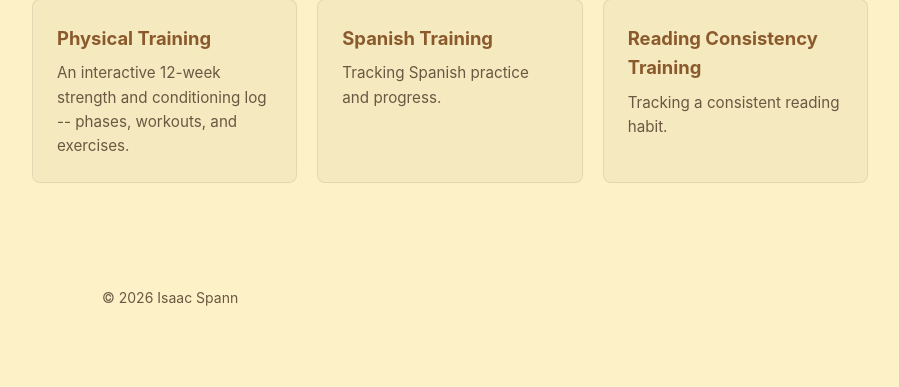
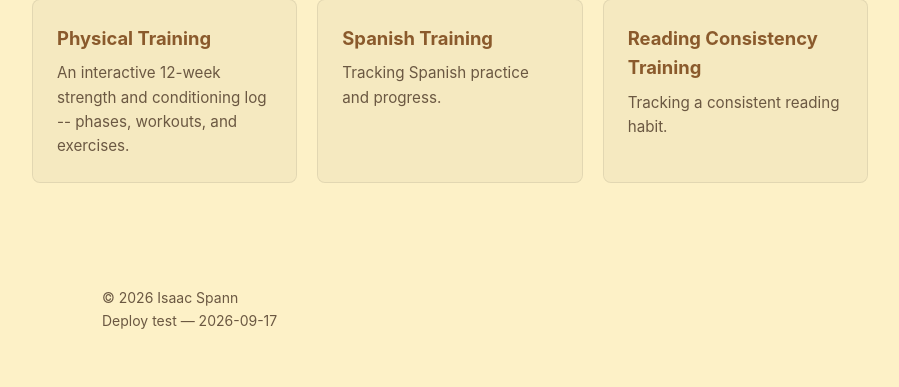
Before and after one commit to da-basset/fitness-tracker, a Django app: page /training/ in a window 1280 px wide. Shown: the part 262-649 px from the top of the page, without its empty margins (190-1089 px from the left). Run offline with Django 5.2, Linux system fonts and the light colour scheme; the visitor is signed in with stand-in values (Sample User, id 1); data comes from the database, SQL or seed files in the repository.

Commit message:
Add deploy-test footer note

```diff
--- a/templates/base.html
+++ b/templates/base.html
@@ -54,6 +54,7 @@
 
   <footer>
     <p>&copy; <span id="year"></span> Isaac Spann</p>
+    <p class="deploy-test">Deploy test — 2026-09-17</p>
   </footer>
 
   <script src="{% static 'js/main.js' %}"></script>
```
